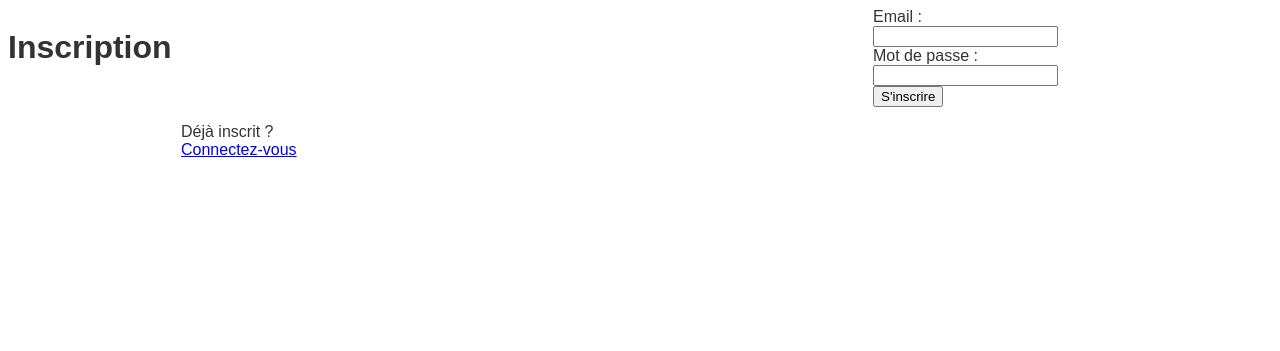
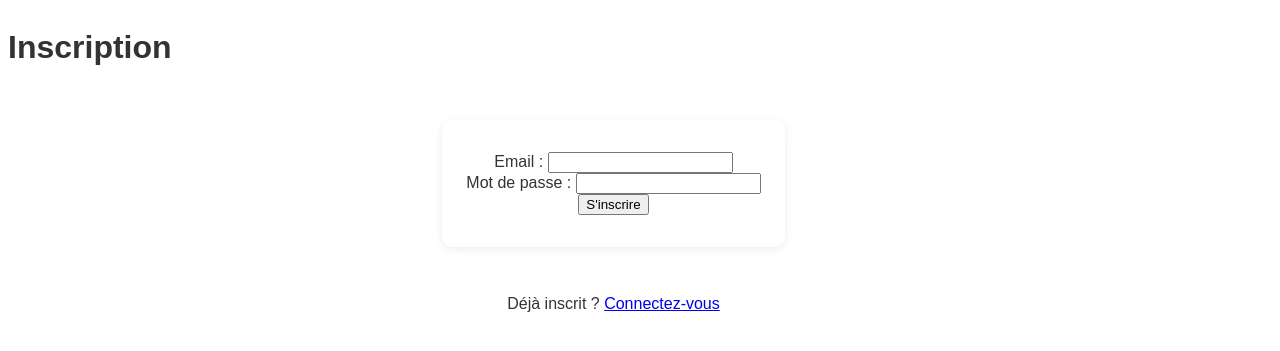
Before and after one commit to Ruben-Glorian/SAE-S5-1_CharlyMatLoc, a PHP site: page /html/signup.html in a window 1280 px wide. Shown: the top 351 px of the page. Run offline with PHP 8.4, Linux system fonts and the light colour scheme.

Commit message:
visual(front): signin and signup css

```diff
--- a/charlyMatLoc/public/css/general.css
+++ b/charlyMatLoc/public/css/general.css
@@ -68,6 +68,23 @@ h1 {
   background: #1565c0;
 }
 
+#signupForm, #signinForm {
+  max-width: 500px;
+  margin: 32px auto;
+  background: #fff;
+  border-radius: 10px;
+  box-shadow: 0 2px 8px rgba(0, 0, 0, 0.08);
+  padding: 32px 24px;
+  text-align: center;
+  grid-column: 1/3;
+  text-align: center;
+}
+
+p {
+  grid-column: 1/3;
+  text-align: center;
+}
+
 @media only screen and (min-width: 493px) {
   body {
     grid-template-columns: repeat(3, 29.7333333333%);
@@ -81,7 +98,15 @@ h1 {
     grid-template-columns: repeat(3, 29.7333333333%);
   }
   .btn-nav {
-    grid-column: 3;
+    grid-column: 3/5;
+  }
+  #signupForm, #signinForm {
+    grid-column: 1/4;
+    grid-row: 2;
+  }
+  p {
+    grid-column: 1/4;
+    grid-row: 3;
   }
 }
 @media only screen and (min-width: 683px) {
@@ -100,6 +125,12 @@ h1 {
     grid-column: 4/6;
     margin-right: 5%;
   }
+  #signupForm, #signinForm {
+    grid-column: 2/5;
+  }
+  p {
+    grid-column: 2/5;
+  }
 }
 @media only screen and (min-width: 793px) {
   body {
@@ -116,6 +147,12 @@ h1 {
   .btn-nav {
     grid-column: 5/7;
   }
+  #signupForm, #signinForm {
+    grid-column: 3/5;
+  }
+  p {
+    grid-column: 3/5;
+  }
 }
 @media only screen and (min-width: 1024px) {
   body {
@@ -131,6 +168,12 @@ h1 {
   .btn-nav {
     grid-column: 6/8;
   }
+  #signupForm, #signinForm {
+    grid-column: 3/6;
+  }
+  p {
+    grid-column: 3/6;
+  }
 }
 
 /*# sourceMappingURL=general.css.map */
--- a/charlyMatLoc/public/scss/general.scss
+++ b/charlyMatLoc/public/scss/general.scss
@@ -73,6 +73,23 @@ h1 {
     background: #1565c0;
 }
 
+#signupForm, #signinForm {
+    max-width: 500px;
+    margin: 32px auto;
+    background: #fff;
+    border-radius: 10px;
+    box-shadow: 0 2px 8px rgba(0,0,0,0.08);
+    padding: 32px 24px;
+    text-align: center;
+    grid-column: 1 / calc($nbColGril + 1);
+    text-align: center;
+}
+
+p {
+    grid-column: 1 / calc($nbColGril + 1);
+    text-align: center;
+}
+
 @media only screen and (min-width: 493px) {
     $nbColGril: 3;
     $lgCol: math.div((100% - ($nbColGril + 1) * $lgGout), $nbColGril);
@@ -92,7 +109,17 @@ h1 {
     }
 
     .btn-nav {
-        grid-column: calc($nbColGril);
+        grid-column: calc($nbColGril) / calc($nbColGril + 2);
+    }
+
+    #signupForm, #signinForm {
+        grid-column: 1 / calc($nbColGril + 1);
+        grid-row: 2;
+    }
+
+    p {
+        grid-column: 1 / calc($nbColGril + 1);
+        grid-row: 3;
     }
 }
 
@@ -118,6 +145,14 @@ h1 {
         grid-column: calc($nbColGril) / calc($nbColGril + 2);
         margin-right: 5%;
     }
+
+    #signupForm, #signinForm {
+        grid-column: 2 / calc($nbColGril + 1);
+    }
+
+    p {
+        grid-column: 2 / calc($nbColGril + 1);
+    }
 }
 
 @media only screen and (min-width: 793px) {
@@ -141,6 +176,14 @@ h1 {
     .btn-nav {
         grid-column: calc($nbColGril) / calc($nbColGril + 2);
     }
+
+    #signupForm, #signinForm {
+        grid-column: 3 / calc($nbColGril);
+    }
+
+    p {
+        grid-column: 3 / calc($nbColGril);
+    }
 }
 
 @media only screen and (min-width: 1024px) {
@@ -163,4 +206,12 @@ h1 {
     .btn-nav {
         grid-column: calc($nbColGril) / calc($nbColGril + 2);
     }
+
+    #signupForm, #signinForm {
+        grid-column: 3 / calc($nbColGril);
+    }
+
+    p {
+        grid-column: 3 / calc($nbColGril);
+    }
 }
```
Also changed, not shown: sql/data.sql (+2 -9 lines), sql/schema.sql (+1 -10 lines), 1 other file.
